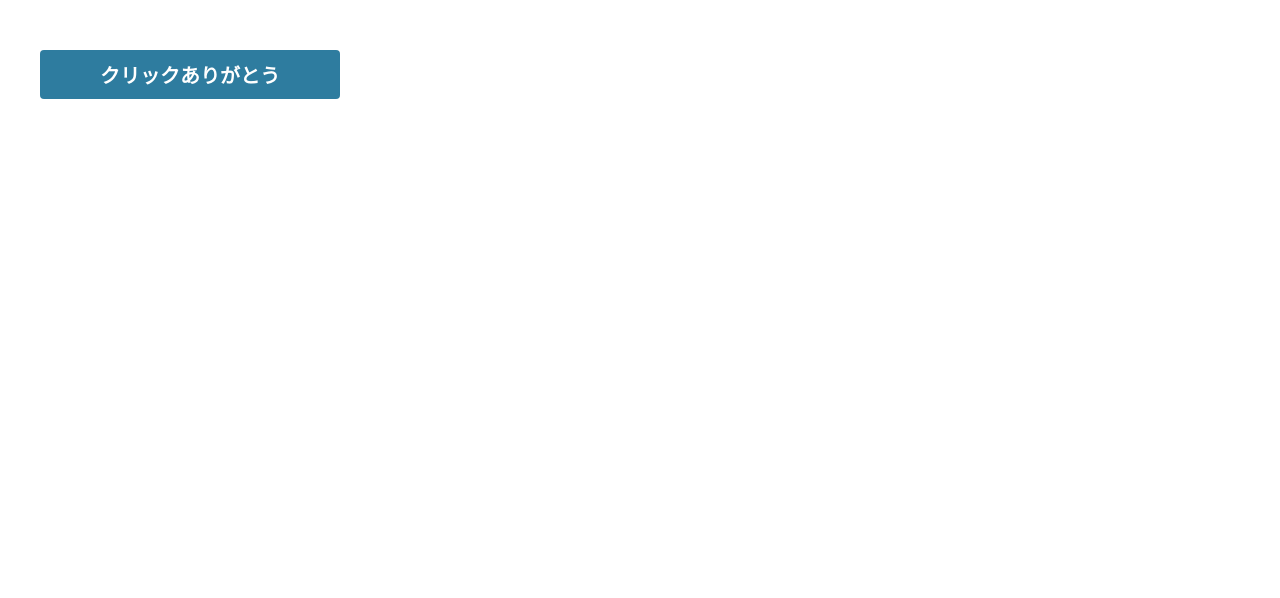
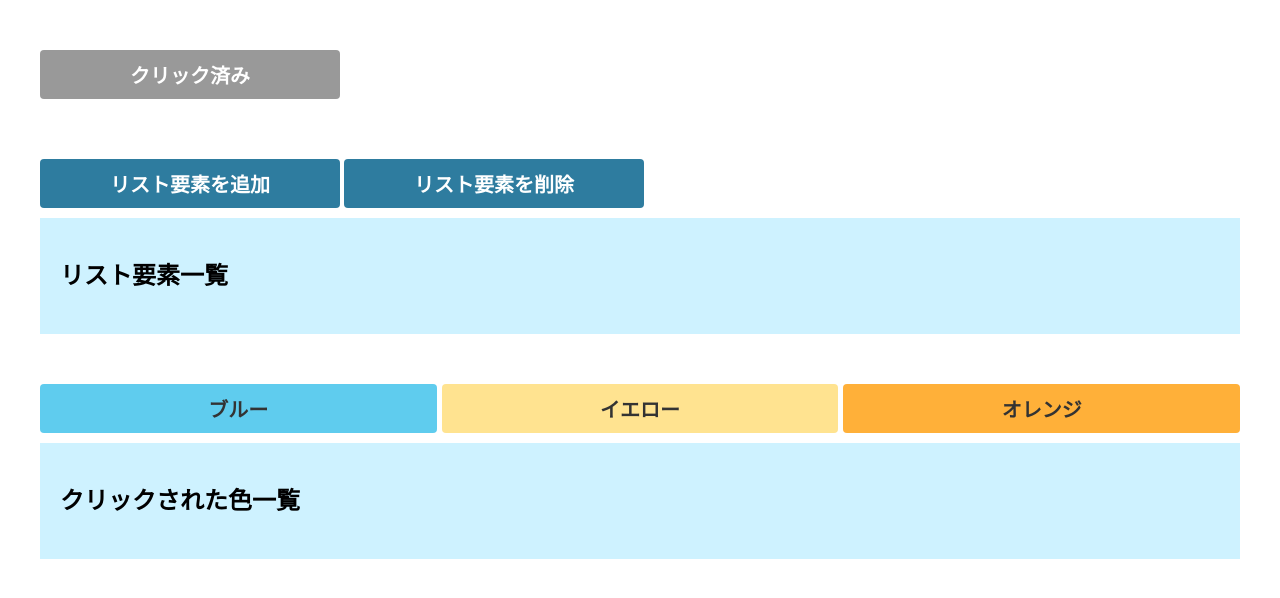
Before and after one commit to SYwebcamp/menta-javascript, a plain HTML site: page index.html in a window 1280 px wide. Both pictures are taken after a click on the button "クリックしてね！". Drawn offline with Linux system fonts and the light colour scheme.

Commit message:
DOM操作基本

```diff
--- a/index.html
+++ b/index.html
@@ -71,12 +71,67 @@
   <div class="example example01">
     <button id="button" class="button">クリックしてね！</button>
   </div>
+  <div class="example example02">
+    <button id="button-add" class="button">リスト要素を追加</button>
+    <button id="button-clear" class="button">リスト要素を削除</button>
+
+    <div class="list-box">
+        <h2>リスト要素一覧</h2>
+        <ul id="list"></ul>
+    </div>
+  </div>
+  <div class="example example03">
+    <div class="color">
+        <button class="button button-blue">ブルー</button>
+        <button class="button button-yellow">イエロー</button>
+        <button class="button button-orange">オレンジ</button>
+    </div>
+    <div class="list-box">
+        <h2>クリックされた色一覧</h2>
+        <ul id="list-color"></ul>
+    </div>
+  </div>
   <script>
     const button = document.getElementById('button');
 
     button.addEventListener('click', function(){
-      this.innerHTML = 'クリックありがとう';
+      // this.innerHTML = 'クリックありがとう！';
+      this.innerHTML = 'クリック済み'
+      this.setAttribute('disabled', true);
     });
+
+    const buttonAdd = document.getElementById('button-add');
+    const buttonClear = document.getElementById('button-clear');
+    const list = document.getElementById('list');
+
+    buttonAdd.addEventListener('click',function(){
+      const element = document.createElement('li');
+      element.innerHTML = 'リスト';
+      list.appendChild(element);
+    });
+
+    buttonClear.addEventListener('click', function(){
+      // list.removeChild(list.lastChild);
+      while(list.lastChild){
+        list.removeChild(list.lastChild);
+      }
+    })
+
+
+    // ボタンをクリックしたらリスト要素を増やす
+    const buttonColor = document.querySelectorAll('.color .button');
+    const listColor = document.getElementById('list-color');
+
+    const buttonColorClick = function(){
+      let element = document.createElement('li');
+      element.innerHTML = this.innerHTML;
+      listColor.appendChild(element);
+    }
+
+    for(i = 0; i < buttonColor.length; i++){
+      buttonColor[i].addEventListener('click', buttonColorClick);
+    }
+
   </script>
 </body>
 </html>
```
